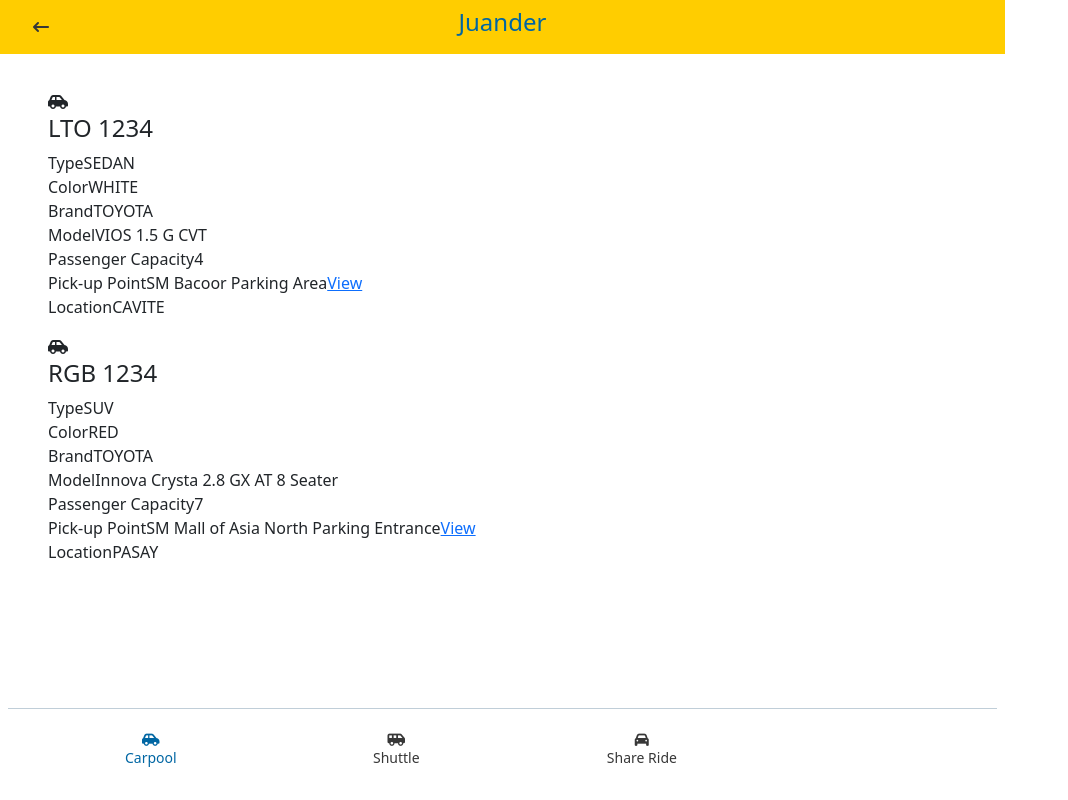
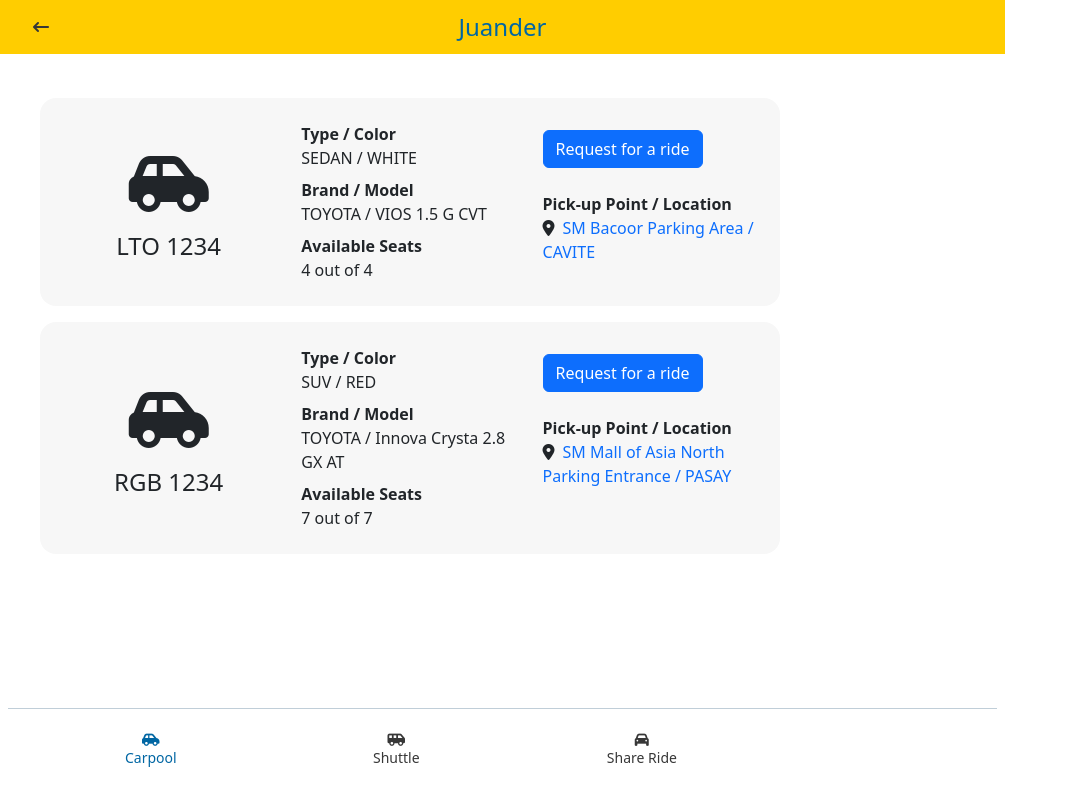
Before and after one commit to jie10/Juander-Ride, a website: page index2.html in a window 1280 px wide. Both pictures are taken after a click on the button 1243 px from the left and 137 px from the top of the page. Shown: the whole page, without its empty margins (0-1068 px from the left). Drawn offline with nearby package versions, Linux system fonts and the light colour scheme; some packages are replaced by stand-ins of ours; files that its build step writes are made by us from their sources; a script that the page names is missing; files whose address does not match are found by name.

Commit message:
create ui for carpool tab page (carpool ride list with booking)
- also, adjust margin for brand name on top navbar
- adjust styles for carpool control buttons

```diff
--- a/index2.html
+++ b/index2.html
@@ -39,11 +39,16 @@
         .more-carpool-buttons {
             position: fixed;
             width: fit-content;
-            background-color: #FFFFFF;
+            background-color: #FFCD00;
             margin-right: 16px;
             top: 80px;
             right: 0;
-            border-radius: 16px;
+            border: 1px solid transparent;
+            border-radius: 18px;
+
+        }
+        .more-carpool-buttons button {
+            border: 1px solid transparent;
         }
         .scan-qr-carpool-button {
             position: fixed;
@@ -100,7 +105,51 @@
             left: 50%;
             transform: translate(-50%, -50%);
         }
+        .carpool-rides-list .item {
+            background-color: #f7f7f7;
+            margin: 16px 0;
+            padding: 16px 8px;
+            border-radius: 16px;
+        }
+        .carpool-rides-list .item .details span {
+            display: block;
+        }
+        .carpool-rides-list .item .details {
+            margin: 8px 0;
+        }
+        .carpool-rides-list .item .details .label {
+            padding: 0;
+            margin: 0;
+            font-weight: 700;
+        }
+        .carpool-rides-list .item .main-details .icon {
+            font-size: 4rem;
+        }
+        .carpool-rides-list .item .pick-up-location-link {
+            text-decoration: none;
+            margin-left: 8px;
+        }
+        .carpool-rides-list .item .pick-up-location-link:hover {
+            text-decoration: underline;
+        }
+        @media only screen and (max-width: 991px) {
+            .carpool-rides-list .item .details {
+                text-align: center;
+            }
+        }
+        @media only screen and (max-width: 1080px) {
+            .carpool-rides-list .item .main-details .icon {
+                font-size: 3rem;
+            }
+        }
         @media only screen and (max-width: 480px) {
+            .carpool-rides-list .item .main-details .icon {
+                font-size: 2rem;
+            }
+            .carpool-rides-list {
+                padding: 0;
+                margin: 0;
+            }
             .scan-qr-carpool-button,
             .submit-vehicle-id-button,
             .carpool-vehicle-id-input  {
@@ -120,8 +169,8 @@
 <body>
     <div class="container-fluid d-flex flex-column" style="min-height: 100vh;">
         <div class="row p-2 main-top-navbar" id="main_top_navbar">
-            <div class="col-6">
-                <span class="h3" style="color: #0066A3;">Juander</span>
+            <div class="col-6 d-flex my-auto">
+                <span class="h3" style="color: #0066A3; margin-bottom: 0;">Juander</span>
             </div>
             <div class="col d-flex justify-content-end">
                 <button type="button" class="btn btn-primary-outline" style="color: #373737;"><i class="fa-solid fa-ellipsis-vertical"></i></button>
@@ -133,8 +182,8 @@
                     <i class="fa-solid fa-arrow-left-long"></i>
                 </button>
             </div>
-            <div class="col-6 d-flex justify-content-center">
-                <span class="h4" style="color: #0066A3;">Juander</span>
+            <div class="col-6 d-flex my-auto justify-content-center">
+                <span class="h4" style="color: #0066A3; margin-bottom: 0;">Juander</span>
             </div>
             <div class="col"></div>
         </div>
@@ -142,8 +191,8 @@
             <div class="container p-3 carpool-container tab-page-active" id="carpool_container">
                 <div class="carpool-main-page" id="carpool_main_page">
                     <div class="more-carpool-buttons d-flex flex-column">
-                        <button type="button" class="btn btn-light"><i class="fa-solid fa-location-arrow"></i></button>
-                        <button type="button" class="btn btn-light carpool-ride-list-button" id="carpool_ride_list_button"><i class="fa-solid fa-bars-staggered"></i></button>
+                        <button type="button" class="btn btn-light" style="background-color: transparent;"><i class="fa-solid fa-location-arrow"></i></button>
+                        <button type="button" class="btn btn-light carpool-ride-list-button" style="background-color: transparent;" id="carpool_ride_list_button"><i class="fa-solid fa-bars-staggered"></i></button>
                     </div>
                     <button class="btn btn-primary scan-qr-carpool-button" type="button" id="scan_qr_carpool_button">
                         <i class="fa-solid fa-qrcode me-2"></i>
@@ -196,6 +245,7 @@
                             {
                                 "_id": "5610c8a7eb88429ba249cc27b2f9893a",
                                 "ride_type": "car",
+                                "available_seats": 4,
                                 "passenger_capacity": 4,
                                 "vehicle_type": "sedan",
                                 "vehicle_brand": "Toyota",
@@ -210,10 +260,11 @@
                             {
                                 "_id": "5d2dc535977945d7ac0645183e5b1ee2",
                                 "ride_type": "car",
+                                "available_seats": 7,
                                 "passenger_capacity": 7,
                                 "vehicle_type": "suv",
                                 "vehicle_brand": "Toyota",
-                                "vehicle_model": "Innova Crysta 2.8 GX AT 8 Seater",
+                                "vehicle_model": "Innova Crysta 2.8 GX AT",
                                 "vehicle_color": "red",
                                 "plate_number": "RGB 1234",
                                 "pick_up_point": "SM Mall of Asia North Parking Entrance",
@@ -243,43 +294,53 @@
         function delay(callback, TIMEOUT_IN_SECONDS) {
             setTimeout(callback, TIMEOUT_IN_SECONDS);
         }
+        function showTimedAlertMessage(title, message, status, TIMEOUT_IN_SECONDS) {
+            var Alert = Swal.mixin({
+                showConfirmButton: false,
+                timer: TIMEOUT_IN_SECONDS,
+                timerProgressBar: true,
+                didOpen: (toast) => {
+                    toast.addEventListener('mouseenter', Swal.stopTimer)
+                    toast.addEventListener('mouseleave', Swal.resumeTimer)
+                }
+            });
+            Alert.fire(title, message, status);
+        }
         function loadCarpoolRidesList () {
-            var withResults = '<div class=\"container\">' +
+            var withResults = '<div class=\"container carpool-rides-list\">' +
                                     carpools.map(function (ride) {
-                                        return '<div class=\"row\">'
-                                                    + '<div class=\"col\">'
-                                                        + '<div class=\"main-details\"">'
-                                                            + '<span class=\"icon\">' + (ride.ride_type === 'car' ? '<i class="fa-solid fa-car-side"></i>' : '<i class="fa-solid fa-motorcycle"></i>') + '</span>'
-                                                            + '<h4>' + ride.plate_number + '</h4>'
+                                        return '<div class=\"row item\">'
+                                                    + '<div class=\"col d-flex justify-content-center align-items-center\">'
+                                                        + '<div class=\"main-details text-center\"">'
+                                                            + '<span class=\"icon d-block\">' + (ride.ride_type === 'car' ? '<i class="fa-solid fa-car-side"></i>' : '<i class="fa-solid fa-motorcycle"></i>') + '</span>'
+                                                            + '<h4 class=\"value\"">' + ride.plate_number + '</h4>'
                                                         + '</div>'
-                                                        + '<div class=\"details\"">'
-                                                            + '<span class=\"label\">Type</span>'
-                                                            + '<span class=\"value\">' + ride.vehicle_type.toUpperCase()  + '</span>'
+                                                    + '</div>'
+                                                    + '<div class=\"col-12 col-lg\">'
+                                                        + '<div class=\"details\">'
+                                                            + '<span class=\"label\">Type / Color</span>'
+                                                            + '<span class=\"value\">' + ride.vehicle_type.toUpperCase() + ' / ' + ride.vehicle_color.toUpperCase() + '</span>'
                                                         + '</div>'
-                                                        + '<div class=\"details\"">'
-                                                            + '<span class=\"label\">Color</span>'
-                                                            + '<span class=\"value\">' + ride.vehicle_color.toUpperCase()  + '</span>'
+                                                        + '<div class=\"details\">'
+                                                            + '<span class=\"label\">Brand / Model</span>'
+                                                            + '<span class=\"value\">' + ride.vehicle_brand.toUpperCase() + ' / ' + ride.vehicle_model + '</span>'
                                                         + '</div>'
-                                                        + '<div class=\"details\"">'
-                                                            + '<span class=\"label\">Brand</span>'
-                                                            + '<span class=\"value\">' + ride.vehicle_brand.toUpperCase()  + '</span>'
+                                                        + '<div class=\"details\">'
+                                                            + '<span class=\"label\">Available Seats</span>'
+                                                            + '<span class=\"value\">' + ride.available_seats + ' out of ' + ride.passenger_capacity  + '</span>'
                                                         + '</div>'
-                                                        + '<div class=\"details\"">'
-                                                            + '<span class=\"label\">Model</span>'
-                                                            + '<span class=\"value\">' + ride.vehicle_model + '</span>'
+                                                    + '</div>'
+                                                    + '<div class=\"col-12 col-lg\">'
+                                                        + '<div class=\"d-flex justify-content-center justify-content-lg-start\">'
+                                                            + '<button type=\"button\" id=\"' + ride._id + '\" class=\"btn btn-primary mt-3 mb-3 request-a-ride-button\">Request for a ride</button>'
                                                         + '</div>'
-                                                        + '<div class=\"details\"">'
-                                                            + '<span class=\"label\">Passenger Capacity</span>'
-                                                            + '<span class=\"value\">' + ride.passenger_capacity  + '</span>'
+                                                        + '<div class=\"details\">'
+                                                            + '<span class=\"label\">Pick-up Point / Location</span>'
+                                                            + '<span class=\"value\">'
+                                                                + '<i class="fa-solid fa-location-dot"></i><a class=\"pick-up-location-link\" target=\"_blank\" href=\"https://maps.google.com/?q=' + ride.pick_up_location + '\">' + ride.pick_up_point + ' / ' + ride.location.toUpperCase() + '</a>'
+                                                            + '</span>'
                                                         + '</div>'
-                                                        + '<div class=\"details\"">'
-                                                            + '<span class=\"label\">Pick-up Point</span>'
-                                                            + '<span class=\"value\">' + ride.pick_up_point  + '<a target=\"_blank\" href=\"https://maps.google.com/?q=' + ride.pick_up_location + '\">View</a>' + '</span>'
-                                                        + '</div>'
-                                                        + '<div class=\"details\"">'
-                                                            + '<span class=\"label\">Location</span>'
-                                                            + '<span class=\"value\">' + ride.location.toUpperCase()  + '</span>'
-                                                        + '</div>'
+
                                                     + '</div>'
                                                 + '</div>';
                                     }).join('\n');
@@ -420,6 +481,12 @@
             main_top_navbar.style.display = 'none';
             carpool_main_page.style.display = 'none';
             carpool_ride_list_container.innerHTML = loadCarpoolRidesList();
+            document.querySelectorAll('.request-a-ride-button').forEach(function (btn) {
+                btn.addEventListener('click', function (e) {
+                    showTimedAlertMessage('Request Successful', 'Estimated waiting time is 25 minutes!', 'success', 2000);
+                    backToCarpoolPage();
+                });
+            });
         }
         carpool_tab_button.addEventListener('click', onCarpoolTab);
         shuttle_tab_button.addEventListener('click', onShuttleTab);
```
